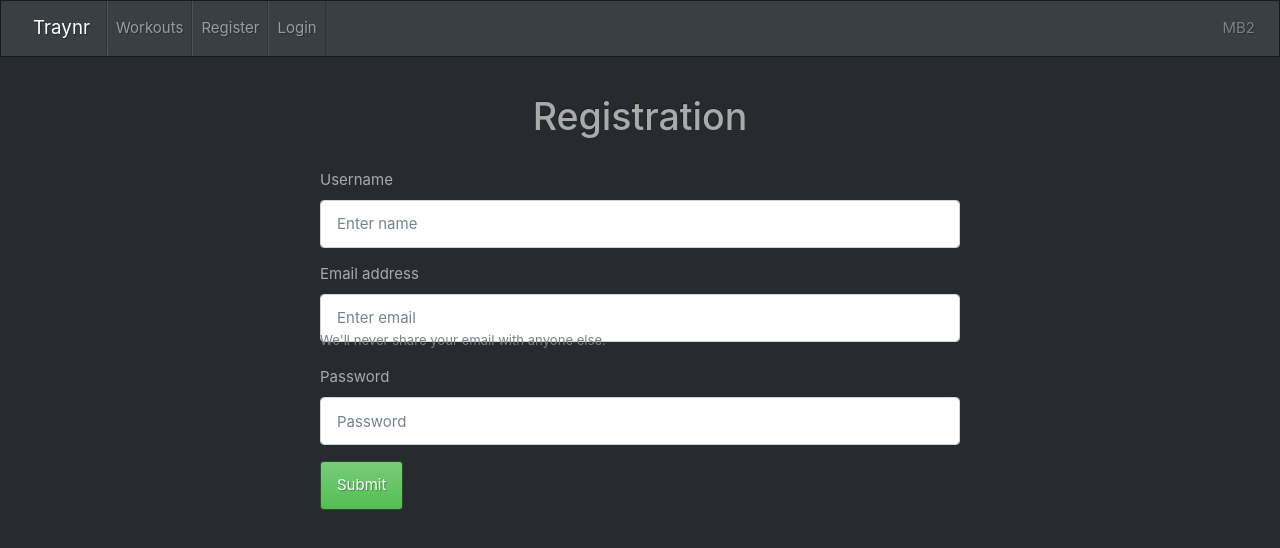
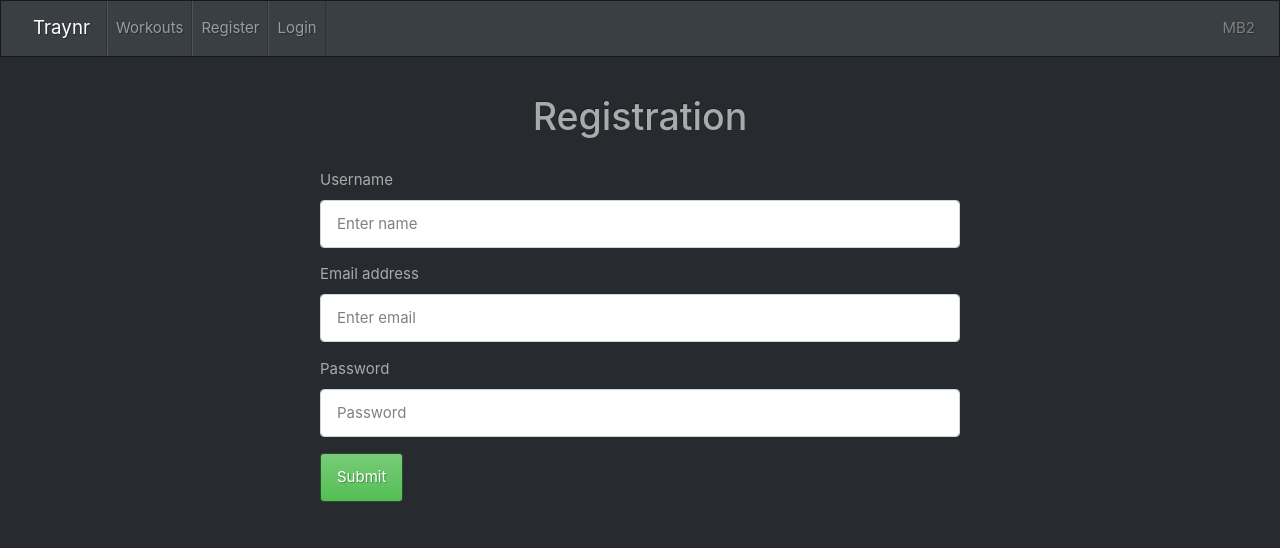
Before and after one commit to mbocon/workout_app, a React (Create React App) app in the folder client/: page /register in a window 1280 px wide. Shown: the top 548 px of the page. Built offline with nearby package versions, Linux system fonts and the light colour scheme.

Commit message:
minor debugs

```diff
--- a/client/src/components/home/home.css
+++ b/client/src/components/home/home.css
@@ -21,10 +21,6 @@
 
 .new-workout {
     width: 100%;
-}
-
-.new-workout button {
-    margin: 1em;
 }
 
 .workouts {
--- a/client/src/components/register/Register.js
+++ b/client/src/components/register/Register.js
@@ -68,9 +68,6 @@
 							placeholder='Enter email'
 							onChange={handleChange}
 						/>
-						<small id='emailHelp' className='form-text text-muted'>
-							We'll never share your email with anyone else.
-						</small>
 					</div>
 					<div className='form-group'>
 						<label htmlFor='password'>Password</label>
--- a/client/src/components/workoutPreview/workoutpreview.css
+++ b/client/src/components/workoutPreview/workoutpreview.css
@@ -35,7 +35,7 @@
 	flex-basis: 100%;
 	display: flex;
 	justify-content: center;
-	margin-top: 5em;
+	margin-top: 1em;
 }
 
 .create-workout-btn {
```
